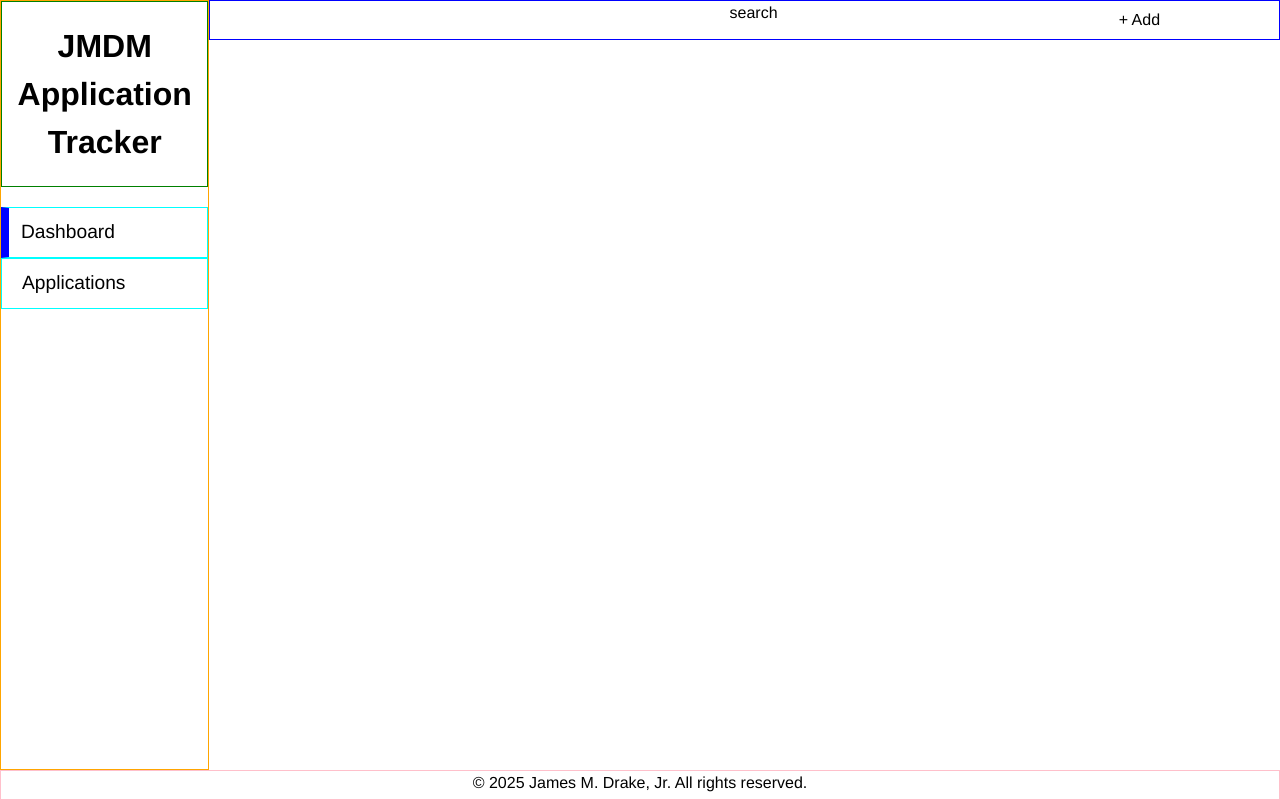
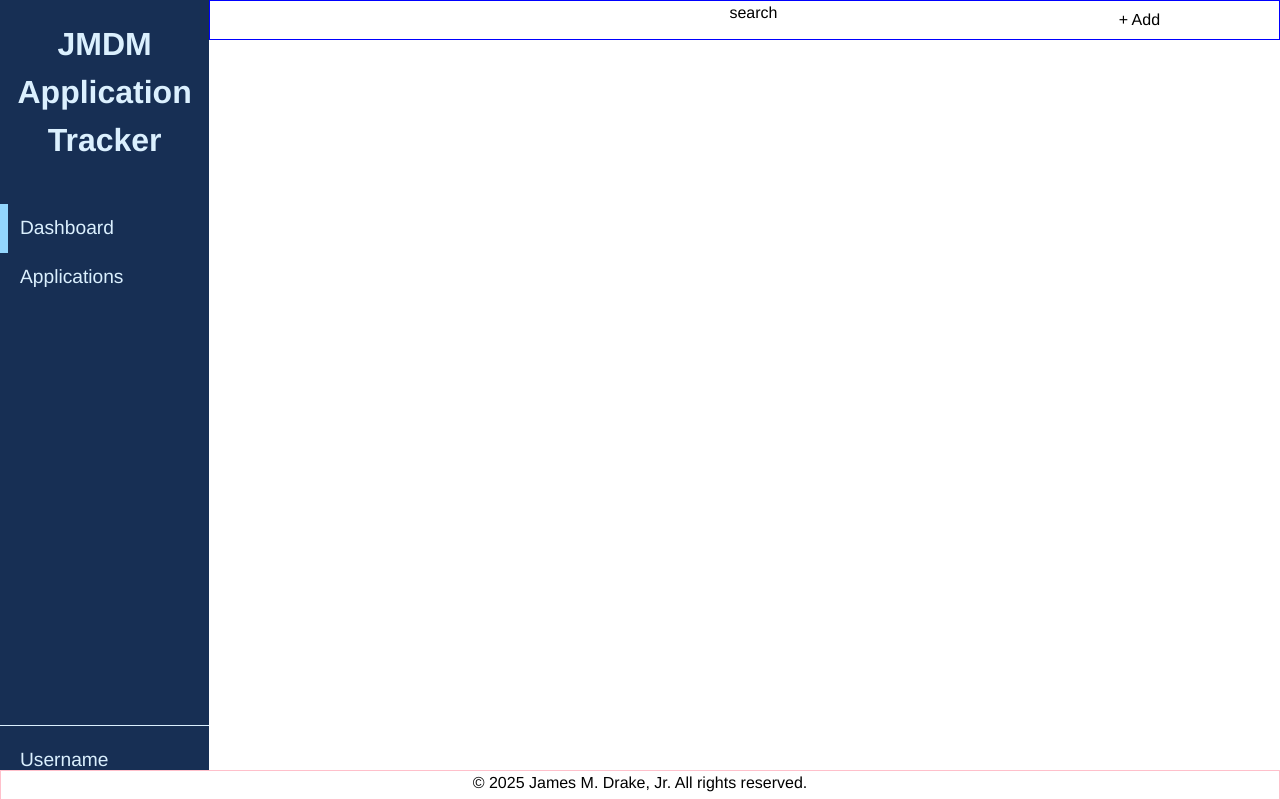
Before and after one commit to psilentrain1/jmdm-apps-application_tracker, a React (Vite) app: page / in a window 1280 px wide. Built offline with nearby package versions, Linux system fonts and the light colour scheme.

Commit message:
feat: styled sidebar

```diff
--- a/package.json
+++ b/package.json
@@ -12,6 +12,7 @@
   "dependencies": {
     "react": "^18.3.1",
     "react-dom": "^18.3.1",
+    "react-icons": "^5.4.0",
     "react-router": "^7.1.1"
   },
   "devDependencies": {
--- a/src/components/Sidebar.tsx
+++ b/src/components/Sidebar.tsx
@@ -5,10 +5,13 @@ export function Sidebar() {
     <>
       <section className="sidebar">
         <div className="title">JMDM Application Tracker</div>
-        <nav>
-          <NavLink to="/">Dashboard</NavLink>
-          <NavLink to="/applications">Applications</NavLink>
-        </nav>
+        <div className="links">
+          <nav>
+            <NavLink to="/">Dashboard</NavLink>
+            <NavLink to="/applications">Applications</NavLink>
+          </nav>
+          <div className="userinfo">Username</div>
+        </div>
       </section>
     </>
   );
--- a/src/style.css
+++ b/src/style.css
@@ -1,6 +1,24 @@
 @tailwind base;
 @tailwind components;
 @tailwind utilities;
+
+/* Variables */
+:root {
+  --clr-primary-50: #eff9ff;
+  --clr-primary-100: #dbf0fe;
+  --clr-primary-200: #bfe5fe;
+  --clr-primary-300: #93d6fd;
+  --clr-primary-400: #60bdfa;
+  --clr-primary-500: #3c9ff5;
+  --clr-primary-600: #2c86eb;
+  --clr-primary-700: #1e6bd7;
+  --clr-primary-800: #1e57af;
+  --clr-primary-900: #1e4b8a;
+  --clr-primary-950: #172f54;
+
+  --txt-white: var(--clr-primary-100);
+  --txt-black: var(--clr-primary-950);
+}
 
 * {
   box-sizing: border-box;
@@ -28,10 +46,11 @@ main {
   flex-direction: column;
 }
 
+/* sidebar */
 .sidebar {
   height: 100%;
   width: 250px;
-  border: 1px solid orange;
+  background-color: var(--clr-primary-950);
 }
 
 .title {
@@ -39,7 +58,14 @@ main {
   font-weight: bold;
   text-align: center;
   padding: 20px 10px;
-  border: 1px solid green;
+  color: var(--txt-white);
+}
+
+.links {
+  height: 80%;
+  display: flex;
+  flex-direction: column;
+  justify-content: space-between;
 }
 
 nav {
@@ -52,14 +78,31 @@ nav a {
   font-size: 1.2rem;
   text-decoration: none;
   padding: 10px 20px;
-  border: 1px solid aqua;
+  color: var(--txt-white);
+  transition: color 0.3s ease;
 }
 
-/* This will become the style for the active link */
-nav a:first-child {
-  border-left: 8px solid blue;
+nav a:hover {
+  color: var(--clr-primary-300);
+}
+
+nav a:active {
+  color: var(--clr-primary-500);
+}
+
+[aria-current="page"] {
+  border-left: 8px solid var(--clr-primary-300);
   padding-left: 12px;
 }
+
+.userinfo {
+  height: 75px;
+  padding: 20px;
+  font-size: 1.2rem;
+  color: var(--txt-white);
+  border-top: 1px solid var(--txt-white);
+}
+/* -------- */
 
 header {
   display: flex;
@@ -67,6 +110,11 @@ header {
   height: 40px;
   width: 100%;
   border: 1px solid blue;
+}
+
+.search {
+  text-align: center;
+  width: 85%;
 }
 
 .content {
```
Also changed, not shown: 1 other file (tests, documents, lock files or other folders).
